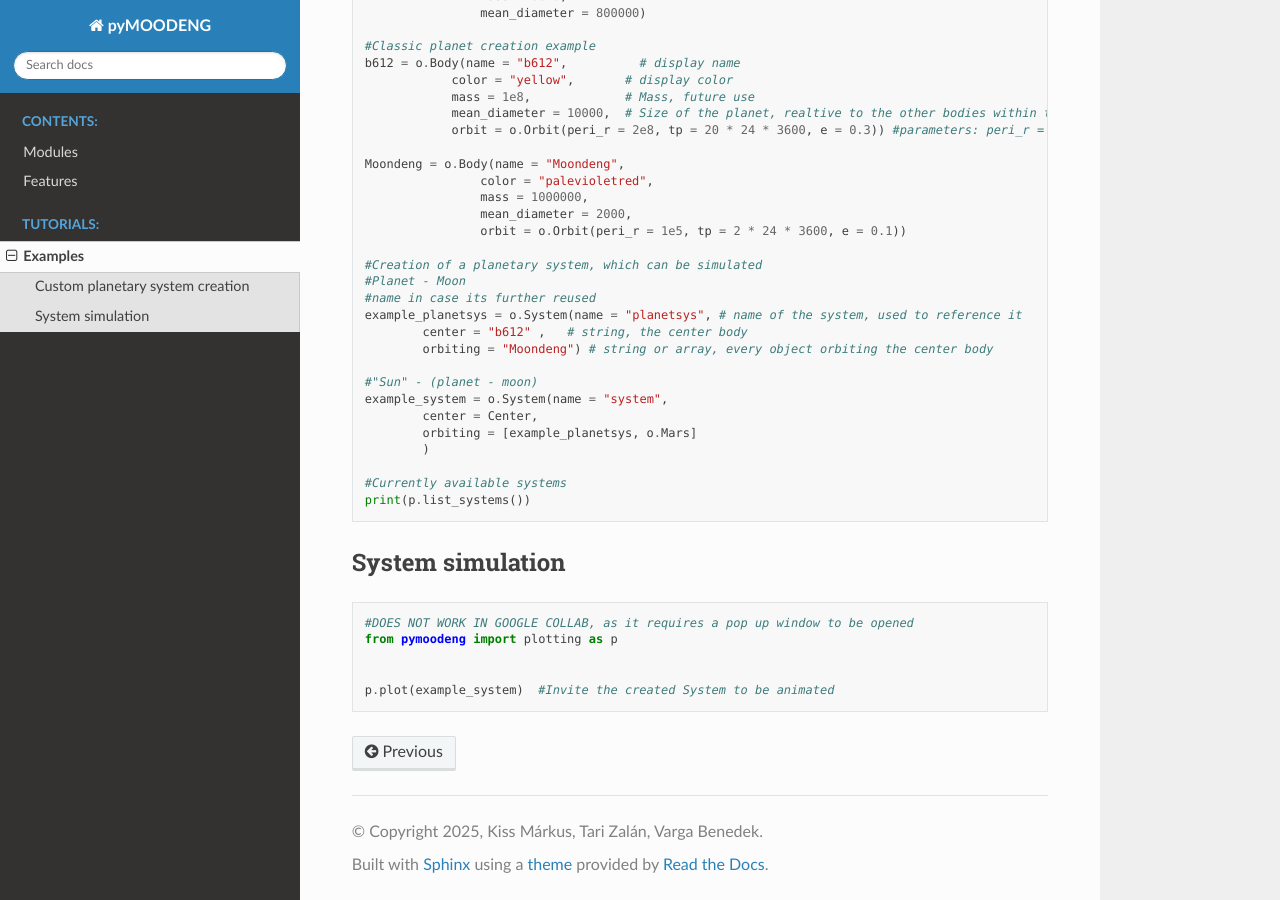
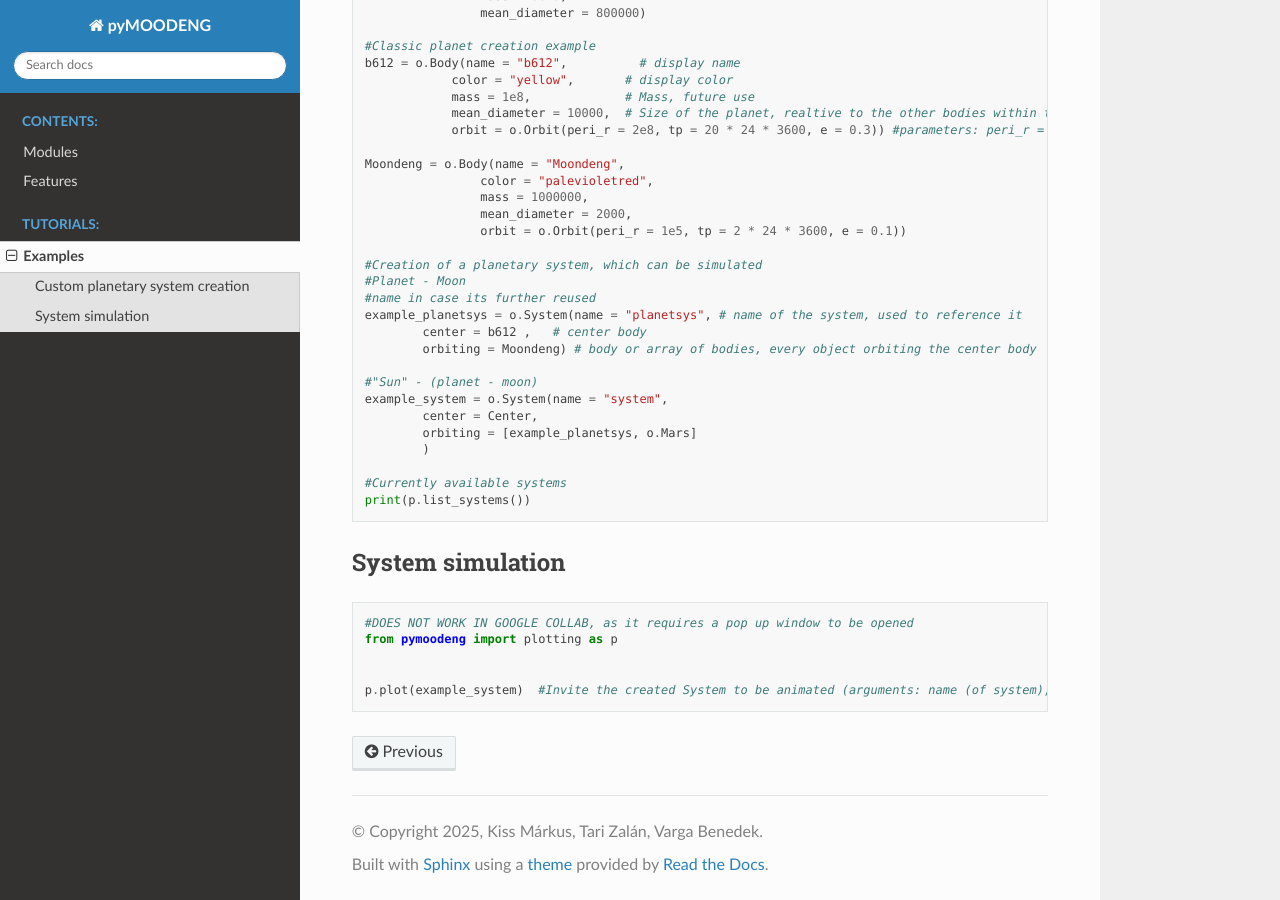
Before and after one commit to tarza17/PyMOODENG, a Sphinx documentation site: the page built from docs/source/example_code.rst, in a window 1280 px wide and 900 px high, scrolled down 524 px. Built offline with Sphinx 7.4.7 and the Read the Docs theme 3.1.0, drawn with Linux system fonts in a browser that asks for light colours.

Commit message:
Update example_code.rst

```diff
--- a/docs/source/example_code.rst
+++ b/docs/source/example_code.rst
@@ -43,8 +43,8 @@ Custom planetary system creation
     #Planet - Moon
     #name in case its further reused
     example_planetsys = o.System(name = "planetsys", # name of the system, used to reference it
-            center = "b612" ,   # string, the center body
-            orbiting = "Moondeng") # string or array, every object orbiting the center body
+            center = b612 ,   # center body
+            orbiting = Moondeng) # body or array of bodies, every object orbiting the center body
 
     #"Sun" - (planet - moon)
     example_system = o.System(name = "system",
@@ -67,4 +67,4 @@ System simulation
     from pymoodeng import plotting as p
 
 
-    p.plot(example_system)  #Invite the created System to be animated
+    p.plot(example_system)  #Invite the created System to be animated (arguments: name (of system), END_DAY (ending day of simulation time), switching (changing between system during simulation enabled/disabled))
```
